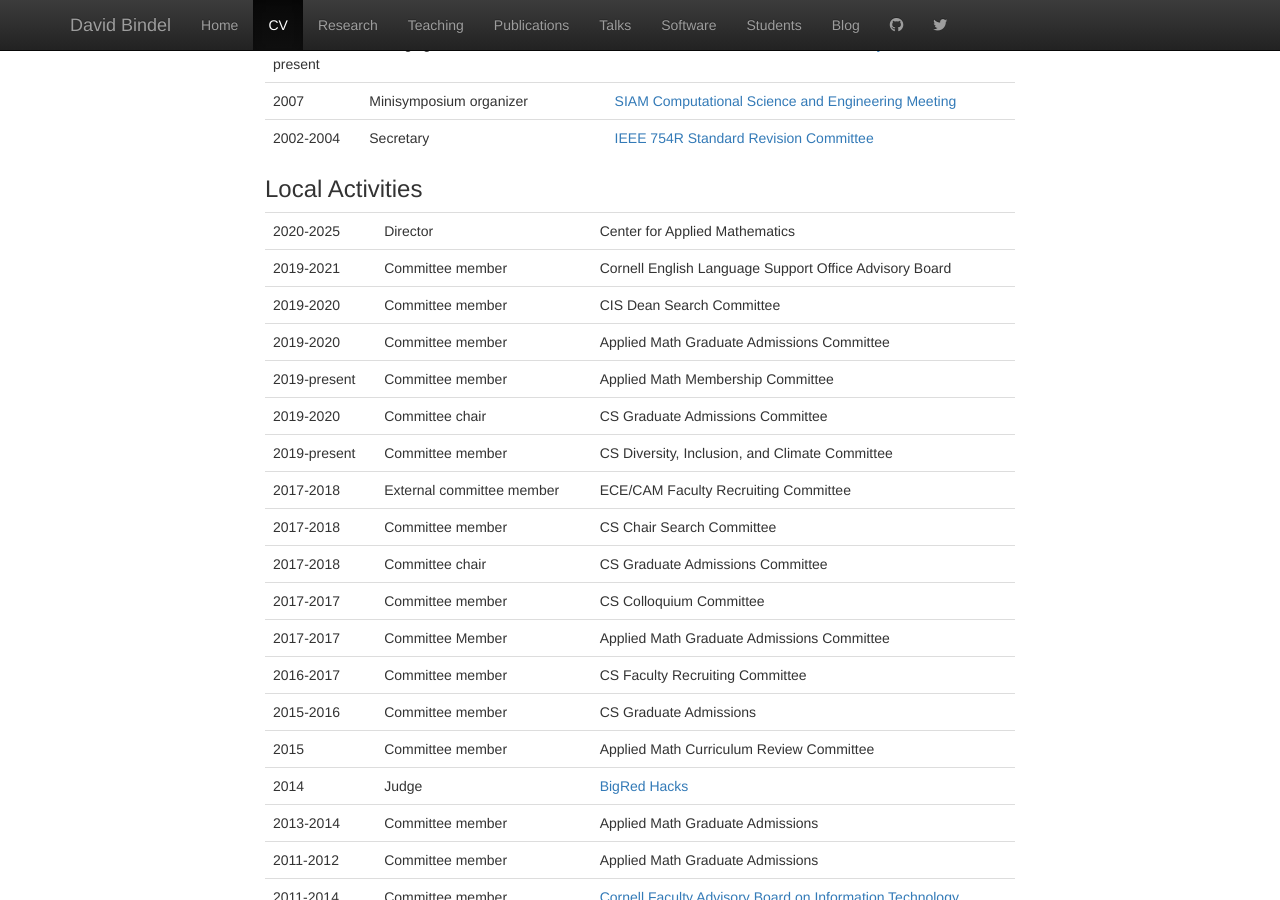
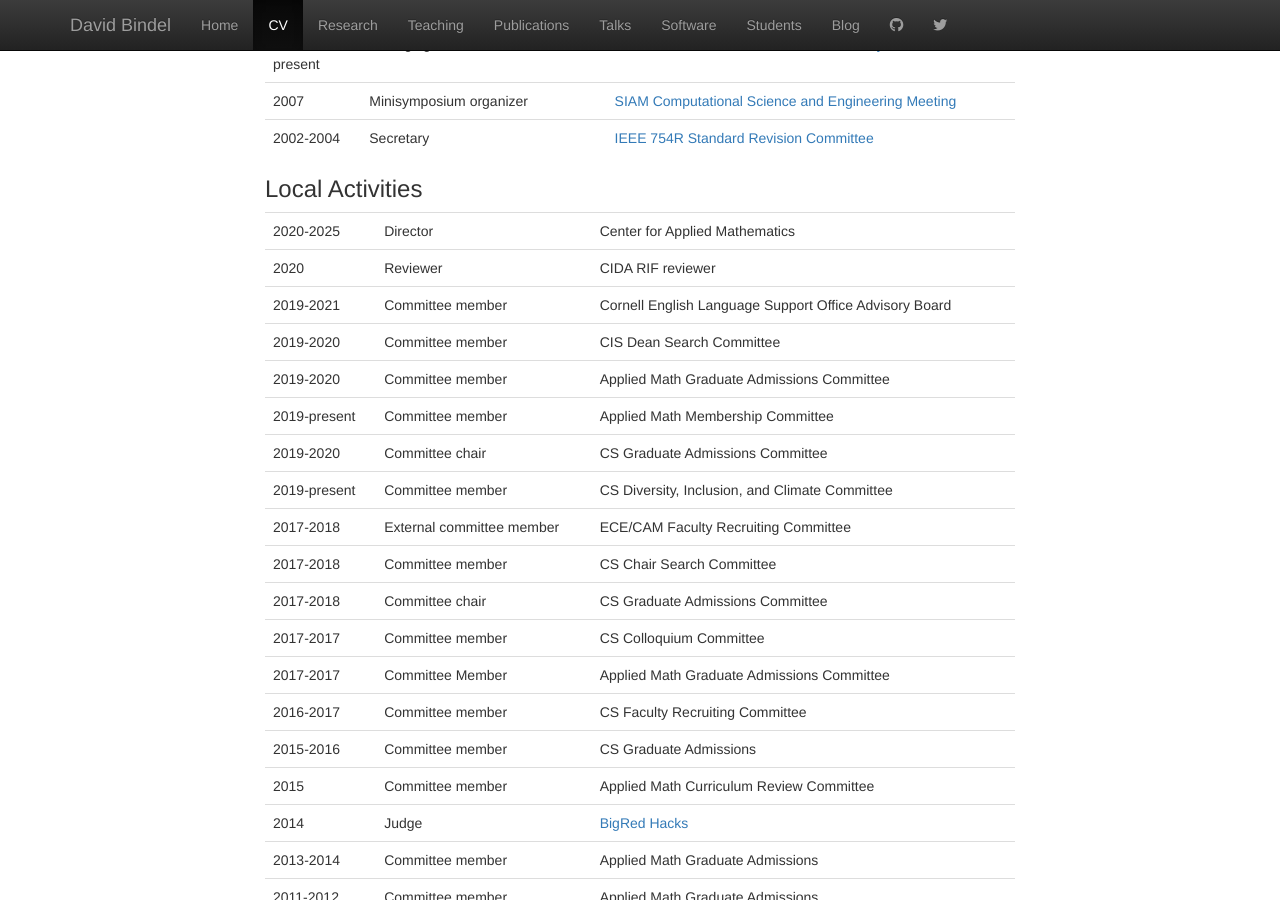
Before and after one commit to dbindel/cornell_web, a Jekyll site: the page built from vita.html, in a window 1280 px wide and 900 px high, scrolled down 18522 px. Built offline with Jekyll 4.4.1, drawn with Linux system fonts in a browser that asks for light colours; nearby versions of some CDN libraries.

Commit message:
Update service stuff.

```diff
--- a/_data/service.yml
+++ b/_data/service.yml
@@ -14,6 +14,11 @@
   what: ICML 2020 reviewer
   role: Reviewer
   type: [external]
+-
+  when: 2020
+  what: CIDA RIF reviewer
+  role: Reviewer
+  type: [cornell, local]
 -
   when: 2019
   until: 2021
@@ -44,6 +49,10 @@
   what: CS Graduate Admissions Committee
   role: Committee chair
   type: [cornell, cs, local]
+-
+  when: 2019
+  until: present
+  what: CS Graduate Distinction Committee
 -
   when: 2019
   until: present
```
